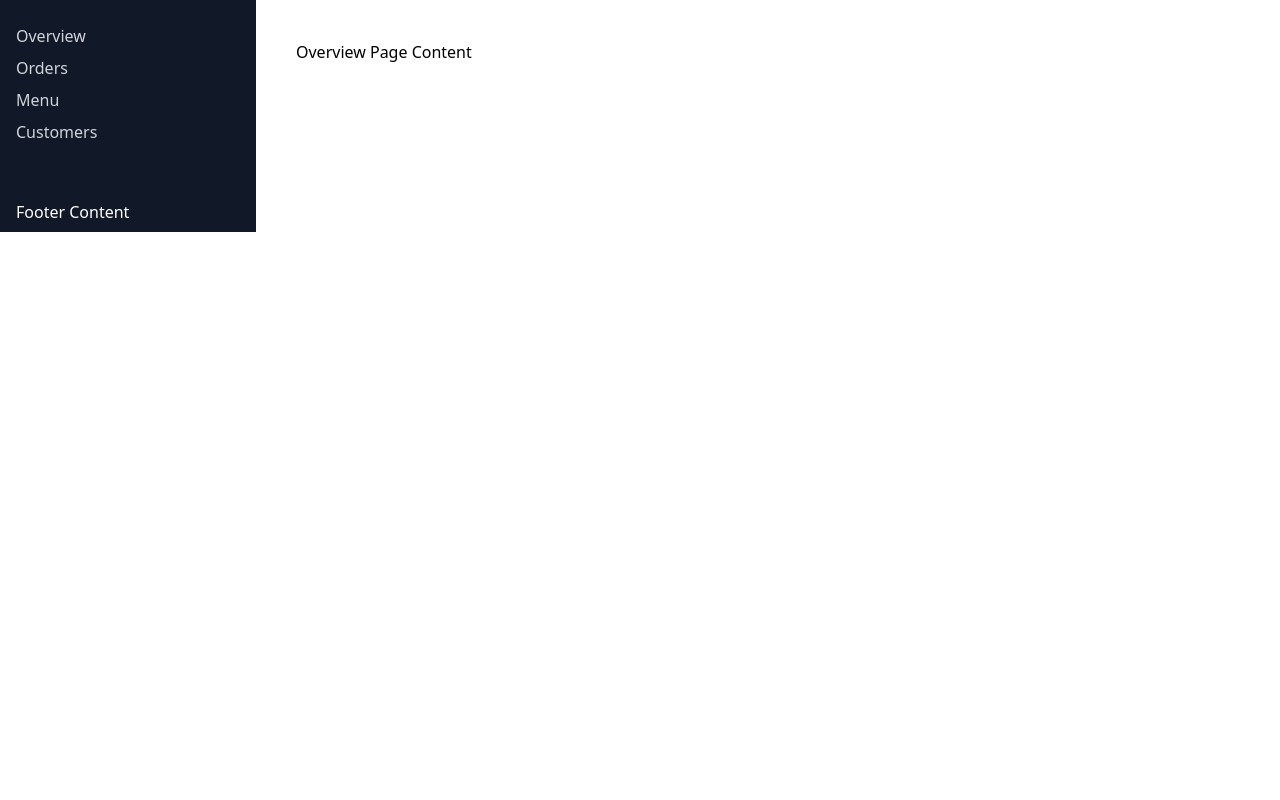
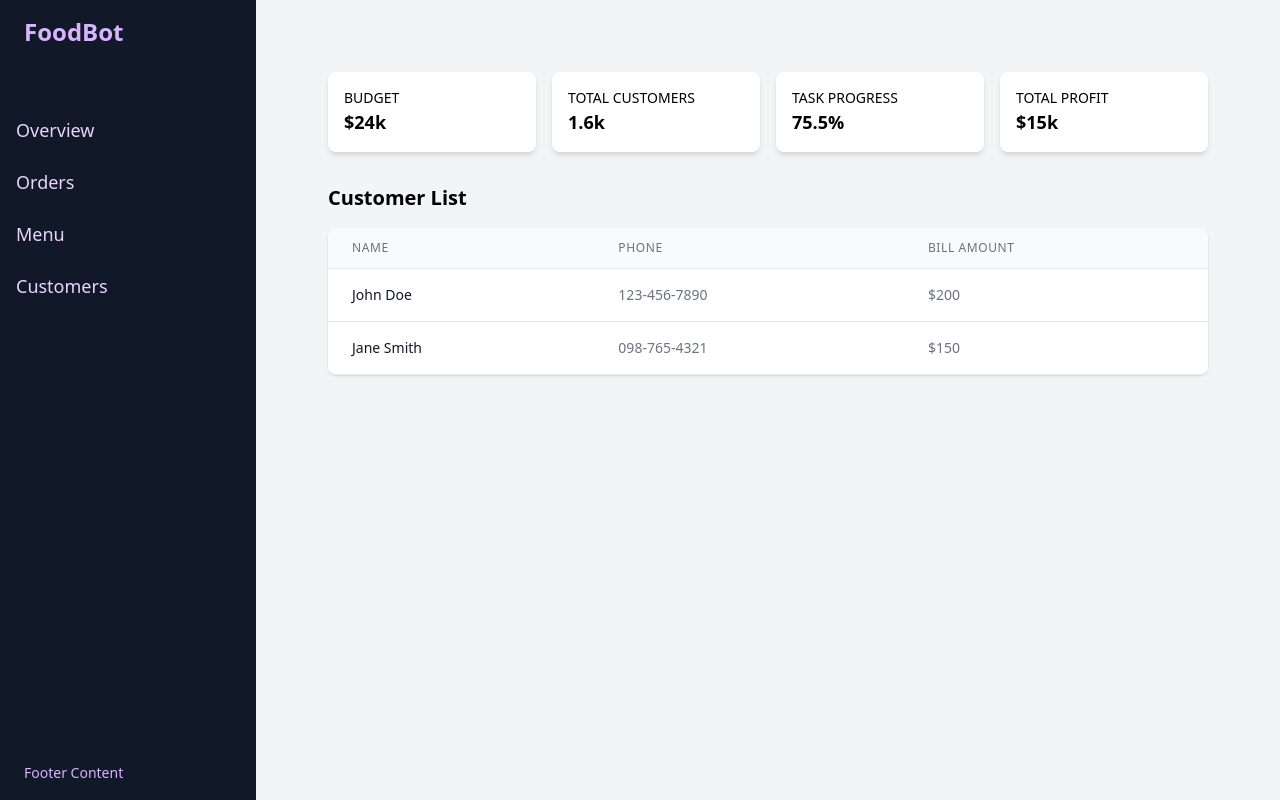
Before and after one commit to adilzubair/Yukthi_hackathon, a React (Vite) app in the folder FoodBot/: page /dashboard in a window 1280 px wide. Built offline with nearby package versions, Linux system fonts and the light colour scheme.

Commit message:
Page updates

```diff
--- a/FoodBot/src/components/DashboardLayout.jsx
+++ b/FoodBot/src/components/DashboardLayout.jsx
@@ -1,12 +1,13 @@
+// DashboardLayout.jsx
 import React from 'react';
 import { Outlet } from 'react-router-dom';
 import Sidebar from './Sidebar';
 
 const DashboardLayout = () => {
   return (
-    <div className="flex">
+    <div className="flex h-screen bg-gray-100"> {/* Ensure full viewport height */}
       <Sidebar />
-      <div className="flex-1 p-10">
+      <div className="flex-1 p-10 overflow-auto">
         <Outlet />
       </div>
     </div>
--- a/FoodBot/src/components/Sidebar.jsx
+++ b/FoodBot/src/components/Sidebar.jsx
@@ -1,55 +1,35 @@
+// Sidebar.jsx
 import React from 'react';
 import { NavLink } from 'react-router-dom';
 
 const Sidebar = () => {
   // Function to determine the style of each NavLink
   const getNavLinkClass = ({ isActive }) => {
-    return isActive
-      ? "text-white bg-gray-700"
-      : "text-gray-300 hover:bg-gray-700 hover:text-white";
+    return `block text-lg px-4 py-3 rounded hover:bg-purple-700 ${
+      isActive ? 'bg-purple-600 text-white' : 'text-purple-200'
+    }`;
   };
 
   return (
-    <div className="h-full w-64 bg-gray-900 text-white flex flex-col">
-      <nav className="flex-1 px-4 py-6">
-        <ul className="space-y-2">
-          <li>
-            <NavLink
-              to="/dashboard/overview"
-              className={getNavLinkClass}
-              end
-            >
-              Overview
-            </NavLink>
-          </li>
-          <li>
-            <NavLink
-              to="/dashboard/orders"
-              className={getNavLinkClass}
-            >
-              Orders
-            </NavLink>
-          </li>
-          <li>
-            <NavLink
-              to="/dashboard/menu"
-              className={getNavLinkClass}
-            >
-              Menu
-            </NavLink>
-          </li>
-          <li>
-            <NavLink
-              to="/dashboard/customers"
-              className={getNavLinkClass}
-            >
-              Customers
-            </NavLink>
-          </li>
-        </ul>
-      </nav>
-      <div className="px-4 py-2 mt-6">
-        Footer Content
+    <div className="flex flex-col w-64 bg-gray-900 text-white h-full"> {/* Full height and new colors */}
+      <div className="flex flex-col justify-between h-full"> {/* Flex container for footer space */}
+        <div>
+          <div className="px-6 py-4">
+            {/* Your brand or logo here */}
+            <span className="text-2xl font-bold text-purple-300">FoodBot</span>
+          </div>
+          <nav className="mt-10">
+            <NavLink to="/dashboard/overview" className={getNavLinkClass}>Overview</NavLink>
+            <NavLink to="/dashboard/orders" className={getNavLinkClass}>Orders</NavLink>
+            <NavLink to="/dashboard/menu" className={getNavLinkClass}>Menu</NavLink>
+            <NavLink to="/dashboard/customers" className={getNavLinkClass}>Customers</NavLink>
+            {/* More nav items */}
+          </nav>
+        </div>
+        <div className="px-6 py-4">
+          <span className="text-sm text-purple-300">Footer Content</span>
+          {/* Additional footer content */}
+        </div>
       </div>
     </div>
   );
--- a/FoodBot/src/pages/CustomersPage.jsx
+++ b/FoodBot/src/pages/CustomersPage.jsx
@@ -1,7 +1,7 @@
 import React from 'react';
 
 const CustomersPage = () => {
-  return <div>Overview Page Content</div>;
+  return <div>Customer Page Content</div>;
 };
 
 export default CustomersPage;
--- a/FoodBot/src/pages/MenuPage.jsx
+++ b/FoodBot/src/pages/MenuPage.jsx
@@ -1,7 +1,7 @@
 import React from 'react';
 
 const MenuPage = () => {
-  return <div>Overview Page Content</div>;
+  return <div>Menu Page Content</div>;
 };
 
 export default MenuPage;
--- a/FoodBot/src/pages/OrdersPage.jsx
+++ b/FoodBot/src/pages/OrdersPage.jsx
@@ -1,7 +1,7 @@
 import React from 'react';
 
 const OrdersPage = () => {
-  return <div>Overview Page Content</div>;
+  return <div>Orders Page Content</div>;
 };
 
 export default OrdersPage;
--- a/FoodBot/src/pages/OverviewPage.jsx
+++ b/FoodBot/src/pages/OverviewPage.jsx
@@ -1,7 +1,75 @@
 import React from 'react';
 
+const InfoCard = ({ title, value, icon, color }) => {
+  return (
+    <div className={`rounded-lg shadow-md p-4 ${color}`}>
+      <div className="flex items-center">
+        {icon && <div className="p-2 rounded-full bg-white mr-4">{icon}</div>}
+        <div>
+          <div className="text-sm">{title}</div>
+          <div className="text-lg font-bold">{value}</div>
+        </div>
+      </div>
+    </div>
+  );
+};
+
+const CustomerRow = ({ name, phone, bill }) => {
+  return (
+    <tr>
+      <td className="px-6 py-4 whitespace-nowrap text-sm font-medium text-gray-900">{name}</td>
+      <td className="px-6 py-4 whitespace-nowrap text-sm text-gray-500">{phone}</td>
+      <td className="px-6 py-4 whitespace-nowrap text-sm text-gray-500">{bill}</td>
+    </tr>
+  );
+};
+
 const OverviewPage = () => {
-  return <div>Overview Page Content</div>;
+  // Dummy data for customers
+  const customers = [
+    { name: 'John Doe', phone: '123-456-7890', bill: '$200' },
+    { name: 'Jane Smith', phone: '098-765-4321', bill: '$150' },
+    // ... other customers
+  ];
+
+  return (
+    <div className="p-8">
+      <div className="grid grid-cols-1 sm:grid-cols-2 lg:grid-cols-4 gap-4 mb-8">
+        <InfoCard title="BUDGET" value="$24k" color="bg-white" />
+        <InfoCard title="TOTAL CUSTOMERS" value="1.6k" color="bg-white" />
+        <InfoCard title="TASK PROGRESS" value="75.5%" color="bg-white" />
+        <InfoCard title="TOTAL PROFIT" value="$15k" color="bg-white" />
+      </div>
+      {/* Assuming you have a chart component */}
+      {/* <SalesChart /> */}
+      {/* <TrafficSourceChart /> */}
+      <div className="flex flex-col mt-8">
+        <h2 className="text-xl font-semibold mb-4">Customer List</h2>
+        <div className="shadow overflow-hidden border-b border-gray-200 sm:rounded-lg">
+          <table className="min-w-full divide-y divide-gray-200">
+            <thead className="bg-gray-50">
+              <tr>
+                <th scope="col" className="px-6 py-3 text-left text-xs font-medium text-gray-500 uppercase tracking-wider">
+                  Name
+                </th>
+                <th scope="col" className="px-6 py-3 text-left text-xs font-medium text-gray-500 uppercase tracking-wider">
+                  Phone
+                </th>
+                <th scope="col" className="px-6 py-3 text-left text-xs font-medium text-gray-500 uppercase tracking-wider">
+                  Bill Amount
+                </th>
+              </tr>
+            </thead>
+            <tbody className="bg-white divide-y divide-gray-200">
+              {customers.map(customer => (
+                <CustomerRow key={customer.phone} name={customer.name} phone={customer.phone} bill={customer.bill} />
+              ))}
+            </tbody>
+          </table>
+        </div>
+      </div>
+    </div>
+  );
 };
 
 export default OverviewPage;
```
